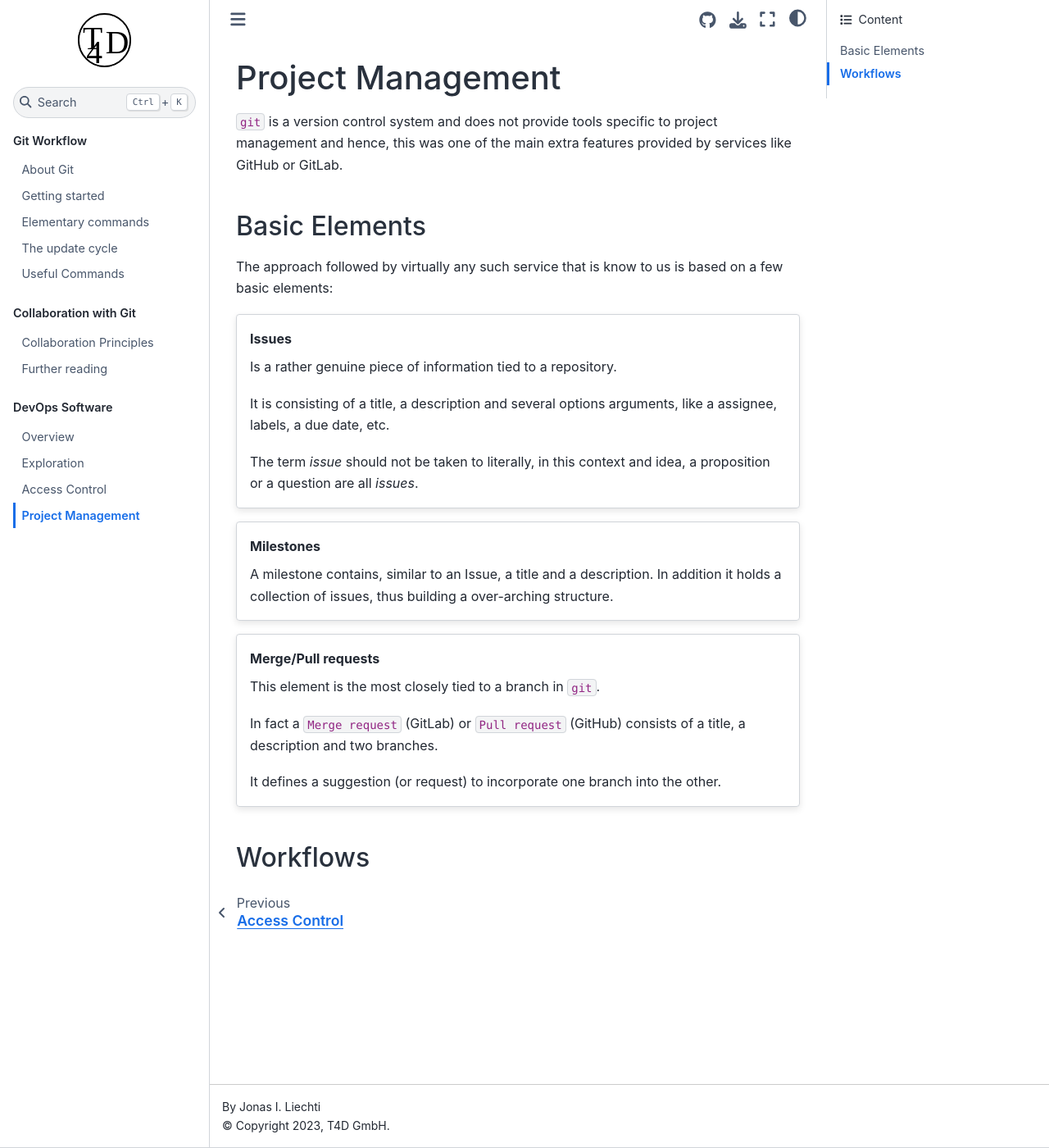
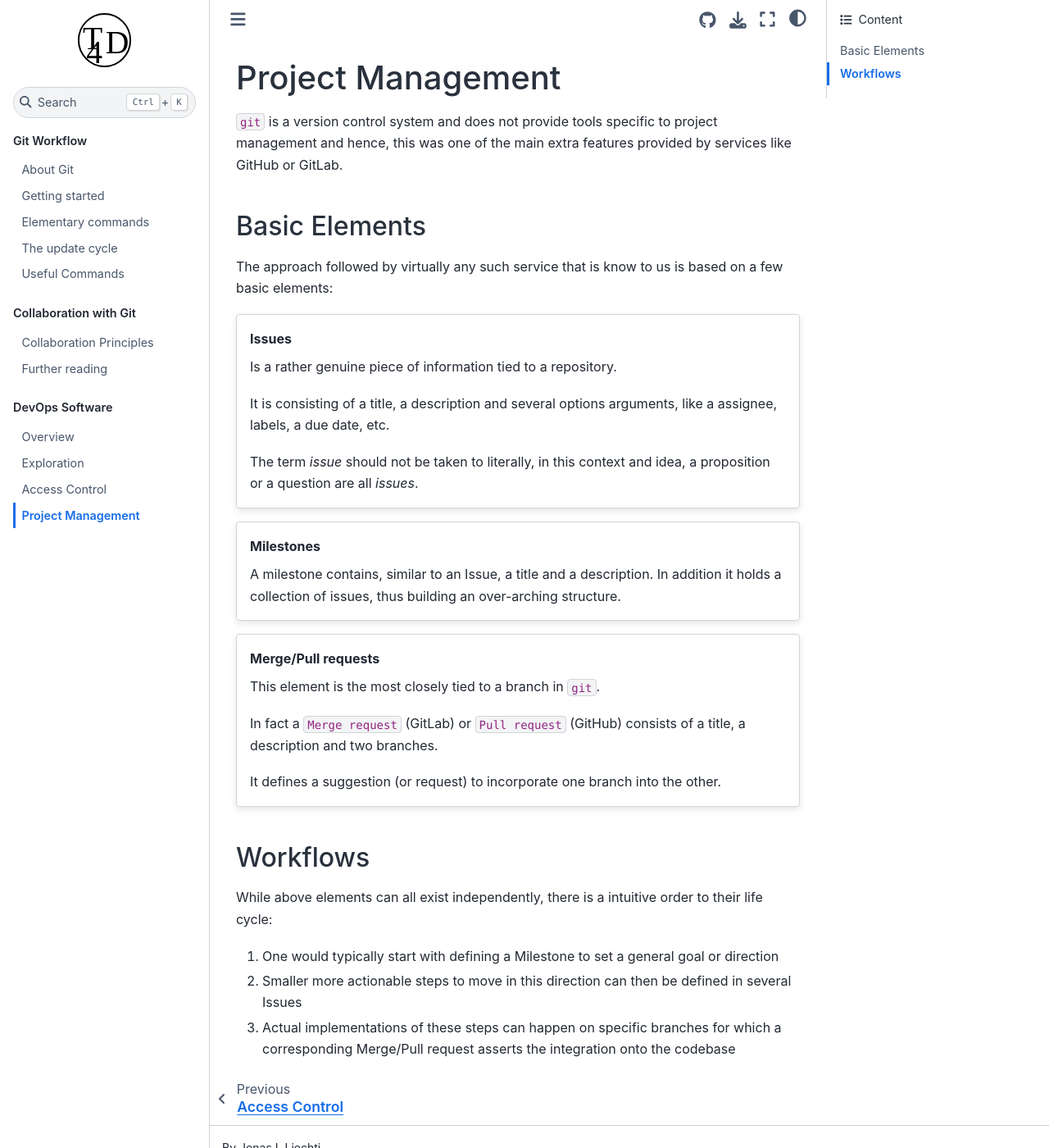
Before and after one commit to t4d-gmbh/working-with-git, a Sphinx documentation site: the page built from source/DevOps/proj_mgmt.md, in a window 1280 px wide and 1400 px high. Shown: the whole window at 82% size. Built offline with Sphinx 7.4.7 and the Sphinx Book theme 1.1.4, drawn with Linux system fonts in a browser that asks for light colours.

Commit message:
complete minimal workflow part for proj mgmt

```diff
--- a/source/DevOps/proj_mgmt.md
+++ b/source/DevOps/proj_mgmt.md
@@ -15,7 +15,7 @@ The term _issue_ should not be taken to literally, in this context and idea, a p
 
 :::{card} Milestones
 A milestone contains, similar to an Issue, a title and a description.
-In addition it holds a collection of issues, thus building a over-arching structure.
+In addition it holds a collection of issues, thus building an over-arching structure.
 :::
 
 :::{card} Merge/Pull requests
@@ -27,3 +27,9 @@ It defines a suggestion (or request) to incorporate one branch into the other.
 :::
 
 ## Workflows
+
+While above elements can all exist independently, there is a intuitive order to their life cycle:
+
+1. One would typically start with defining a Milestone to set a general goal or direction
+2. Smaller more actionable steps to move in this direction can then be defined in several Issues
+3. Actual implementations of these steps can happen on specific branches for which a corresponding Merge/Pull request asserts the integration onto the codebase
```
